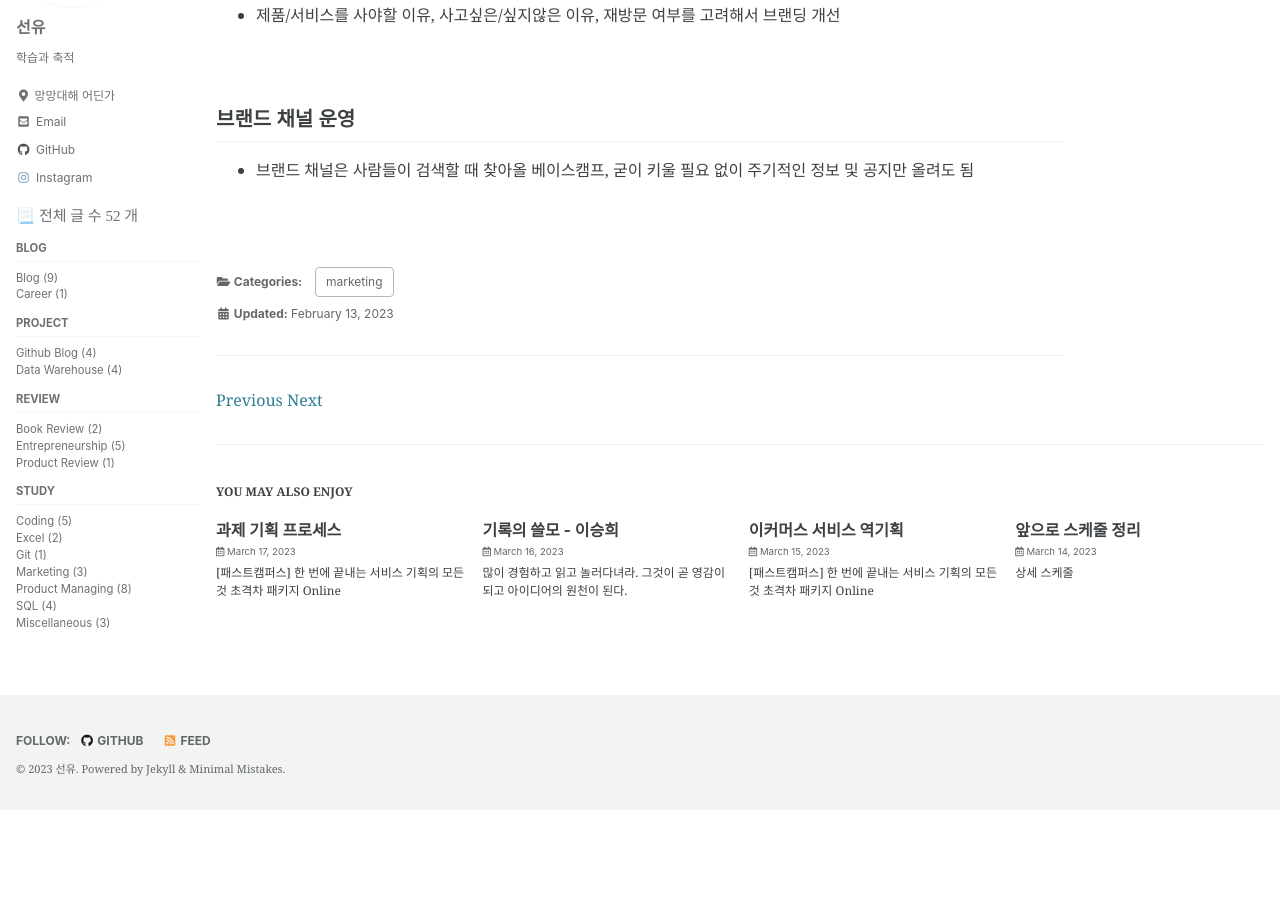
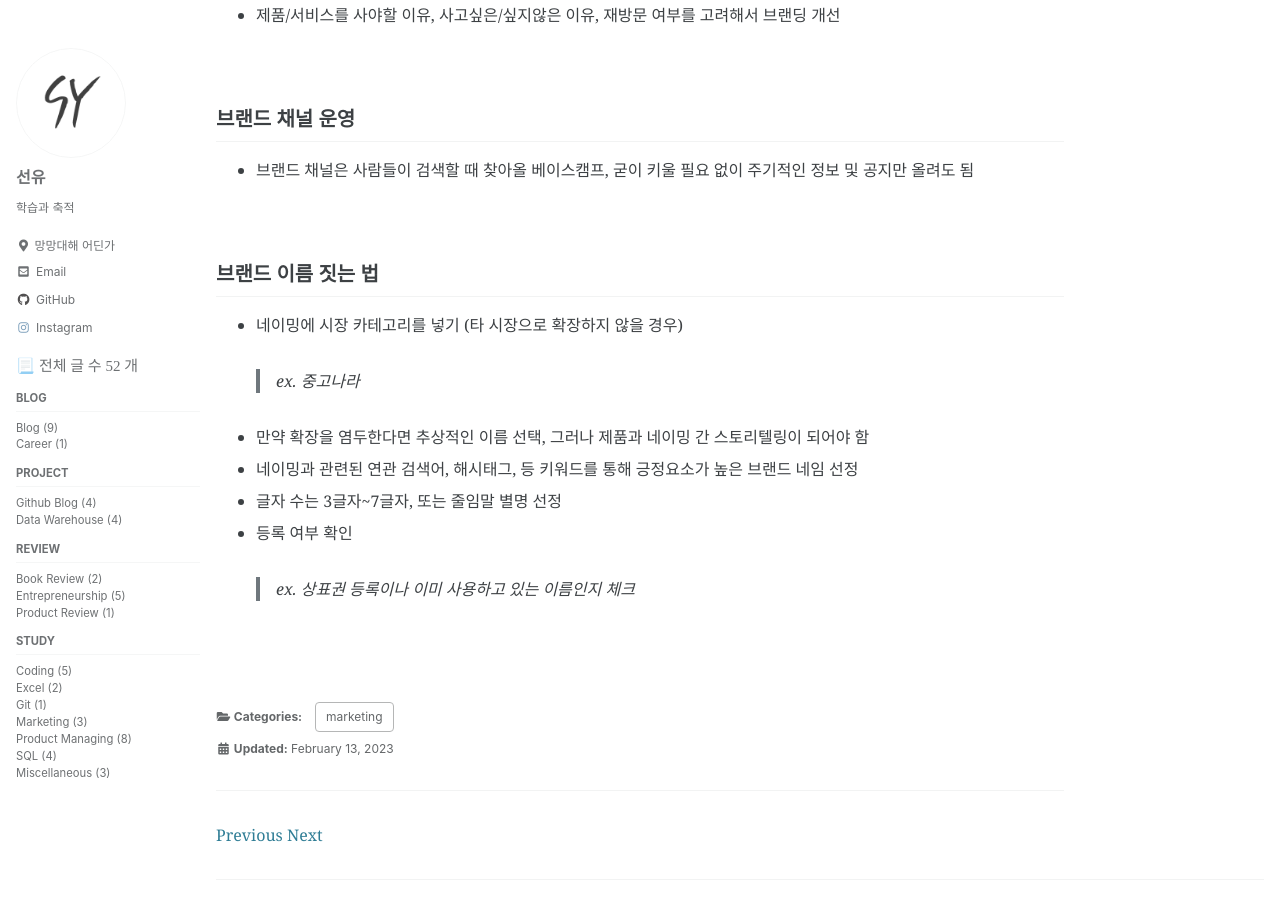
Before and after one commit to devSeanYoo/devSeanYoo.github.io, a Jekyll site: the page built from _posts/2023-02-13-brand_marketing_basics.md, in a window 1280 px wide and 900 px high, scrolled down 928 px. Built offline with Jekyll 4.4.1, drawn with Linux system fonts in a browser that asks for light colours; cached includes are drawn as plain includes; some web fonts are replaced; before the commit the page ends 1738 px from its top, so only the background shows below that.

Commit message:
Update 2023-02-13-brand_marketing_basics.md

```diff
--- a/_posts/2023-02-13-brand_marketing_basics.md
+++ b/_posts/2023-02-13-brand_marketing_basics.md
@@ -33,3 +33,14 @@ categories : marketing
 - 브랜드 채널은 사람들이 검색할 때 찾아올 베이스캠프, 굳이 키울 필요 없이 주기적인 정보 및 공지만 올려도 됨
 
 <br>
+
+## 브랜드 이름 짓는 법
+- 네이밍에 시장 카테고리를 넣기 (타 시장으로 확장하지 않을 경우)
+  > ex. 중고나라
+- 만약 확장을 염두한다면 추상적인 이름 선택, 그러나 제품과 네이밍 간 스토리텔링이 되어야 함
+- 네이밍과 관련된 연관 검색어, 해시태그, 등 키워드를 통해 긍정요소가 높은 브랜드 네임 선정
+- 글자 수는 3글자~7글자, 또는 줄임말 별명 선정
+- 등록 여부 확인
+  > ex. 상표권 등록이나 이미 사용하고 있는 이름인지 체크
+
+<br>
```
